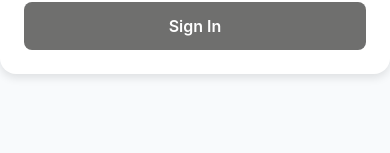
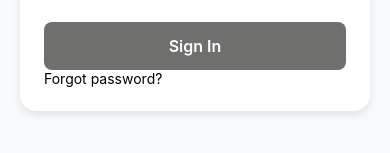
Before and after one commit to Andrewghall/PTApp, a React Native app: screen / in a window 390 px wide. Shown: the part 507-660 px from the top of the page. Built offline with nearby package versions, Linux system fonts and the light colour scheme.

Commit message:
Add ScrollView wrapper to fix mobile scrolling

```diff
--- a/App.tsx
+++ b/App.tsx
@@ -27,6 +27,7 @@ const LoginScreen = ({ onLogin }: { onLogin: () => void }) => {
 
   return (
     <SafeAreaView style={styles.container}>
+      <ScrollView style={styles.scrollView} contentContainerStyle={styles.scrollContent}>
         <View style={styles.card}>
           <View style={styles.logoContainer}>
             <Text style={styles.logoText}>Elevate Gym</Text>
@@ -61,10 +62,21 @@ const LoginScreen = ({ onLogin }: { onLogin: () => void }) => {
             />
           </View>
 
-        <TouchableOpacity style={styles.button} onPress={handleAuth}>
-          <Text style={styles.buttonText}>Sign In</Text>
-        </TouchableOpacity>
-      </View>
+          <TouchableOpacity
+            style={[styles.button, loading && styles.buttonDisabled]}
+            onPress={handleAuth}
+            disabled={loading}
+          >
+            <Text style={styles.buttonText}>
+              {loading ? 'Signing in...' : 'Sign In'}
+            </Text>
+          </TouchableOpacity>
+
+          <TouchableOpacity style={styles.linkButton}>
+            <Text style={styles.linkText}>Forgot password?</Text>
+          </TouchableOpacity>
+        </View>
+      </ScrollView>
     </SafeAreaView>
   );
 };
@@ -1566,8 +1578,14 @@ const styles = StyleSheet.create({
     elevation: 3,
   },
   container: {
-    minHeight: '100vh',
+    flex: 1,
     backgroundColor: '#f8fafc',
+  },
+  scrollView: {
+    flex: 1,
+  },
+  scrollContent: {
+    flexGrow: 1,
     padding: 20,
   },
   logoContainer: {
```
Also changed, not shown: 2 other files (tests, documents, lock files or other folders). Lines whose indentation alone changed are shown as unchanged.
